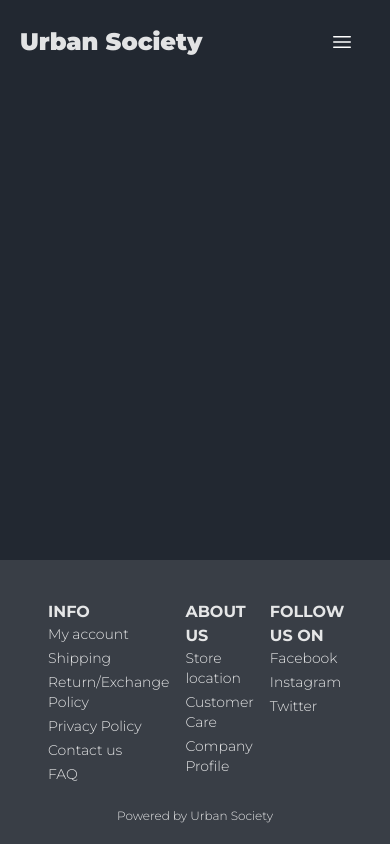
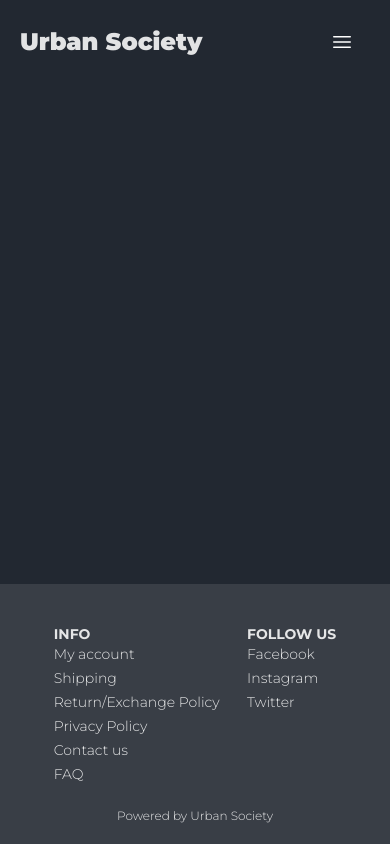
Before and after one commit to tedhn/urban-society, a React (Vite) app: page /search in a window 390 px wide. Built offline with nearby package versions, Linux system fonts and the light colour scheme.

Commit message:
fixed mobile

```diff
--- a/custom.d.ts
+++ b/custom.d.ts
@@ -41,7 +41,7 @@ interface cartContextType {
 		shoeSize,
 		image,
 	}: cartItemsTypes) => void;
-	removeFromCart: (name: string, shoeSize) => void;
+	removeFromCart: (name: string, shoeSize : number) => void;
 
 	checkIsInCart: (name: string) => boolean;
 }
--- a/src/components/footer/Footer.tsx
+++ b/src/components/footer/Footer.tsx
@@ -6,52 +6,34 @@ const Footer = () => {
 			<div className='container mx-auto p-5 '>
 				<div className='flex justify-around p-5'>
 					<ul>
-						<h3 className='px-2 text-base font-bold uppercase'>Info</h3>
+						<h3 className='px-1 text-sm font-bold lg:text-base  uppercase'>
+							Info
+						</h3>
 
-						<li className='footer-link'>
-							My account
-						</li>
-						<li className='footer-link'>
-							Shipping
-						</li>
-						<li className='footer-link'>
-							Return/Exchange Policy
-						</li>
-						<li className='footer-link'>
-							Privacy Policy
-						</li>
-						<li className='footer-link'>
-							Contact us
-						</li>
-						<li className='footer-link'>
-							FAQ
-						</li>
+						<li className='footer-link'>My account</li>
+						<li className='footer-link'>Shipping</li>
+						<li className='footer-link'>Return/Exchange Policy</li>
+						<li className='footer-link'>Privacy Policy</li>
+						<li className='footer-link'>Contact us</li>
+						<li className='footer-link'>FAQ</li>
+					</ul>
+					<ul className='hidden lg:block'>
+						<h3 className='px-1 text-sm font-bold lg:text-base  uppercase '>
+							About us
+						</h3>
+
+						<li className='footer-link'>Store location</li>
+						<li className='footer-link'>Customer Care</li>
+						<li className='footer-link'>Company Profile</li>
 					</ul>
 					<ul>
-						<h3 className='px-2 text-base font-bold uppercase'>About us</h3>
+						<h3 className='px-1 text-sm font-bold lg:text-base  uppercase'>
+							Follow Us
+						</h3>
 
-						<li className='footer-link'>
-							Store location
-						</li>
-						<li className='footer-link'>
-							Customer Care
-						</li>
-						<li className='footer-link'>
-							Company Profile
-						</li>
-					</ul>
-					<ul>
-						<h3 className='px-2 text-base font-bold uppercase'>Follow Us on</h3>
-
-						<li className='footer-link'>
-							Facebook
-						</li>
-						<li className='footer-link'>
-							Instagram
-						</li>
-						<li className='footer-link'>
-							Twitter
-						</li>
+						<li className='footer-link'>Facebook</li>
+						<li className='footer-link'>Instagram</li>
+						<li className='footer-link'>Twitter</li>
 					</ul>
 				</div>
 				<p className='font-light text-xs text-center'>
--- a/src/index.css
+++ b/src/index.css
@@ -39,6 +39,6 @@
 
 @layer components {
   .footer-link {
-    @apply hoverBackgroundEffect px-2 rounded-md font-light text-sm mb-1 cursor-pointer hover:underline
+    @apply hoverBackgroundEffect px-1 lg:px-2 rounded-md font-light text-sm mb-1 cursor-pointer hover:underline
   }
 }
--- a/src/pages/cart/Cart.tsx
+++ b/src/pages/cart/Cart.tsx
@@ -25,55 +25,27 @@ const Cart: React.FC = () => {
 						{cartItems.map((item, index) => {
 							return (
 								<div
-									className='flex justify-evenly items-center gap-4 lg:gap-20'
+									className='flex justify-evenly items-center gap-4 lg:justify-center lg:gap-20'
 									key={index}>
-									<div className='w-16 h-16'>
+									<div className='w-10 grow md:grow-0 lg:w-16'>
 										<img className='object-fit' src={item.image} alt='404' />
 									</div>
 
-									<div className='flex flex-col justify-start items-start lg:flew-row'>
-										<p className='font-medium text-sm grow text-ellipsis text-left'>
+									<div className='flex grow flex-col justify-start items-start lg:flex-row lg:grow lg:justify-between'>
+										<p className='text-left text-ellipsis w-[100px] overflow-hidden whitespace-nowrap lg:w-52 lg:text-lg'>
 											{item.name}
 										</p>
-										<p className='font-medium text-sm '>
-											Shoe Size : {item.shoeSize}
+										<p className='font-medium text-sm  lg:text-lg'>
+											Shoe Size :{" "}
+											<span className='font-light'>{item.shoeSize}</span>
 										</p>
+										<div className='font-medium text-sm lg:text-lg'>
+											Quantity :{" "}
+											<span className='font-light'> {item.quantity}</span>
+										</div>
 									</div>
 
-									<div className='flex flex-col-reverse justify-center items-center lg:flex-row gap-1'>
-										<button>
-											<svg
-												xmlns='http://www.w3.org/2000/svg'
-												viewBox='0 0 20 20'
-												className='hoverBackgroundEffect rounded-md h-5 w-5'
-												onClick={() => updateCart(item.name, item.quantity - 1)}
-												fill='currentColor'>
-												<path
-													fillRule='evenodd'
-													d='M3 10a1 1 0 011-1h12a1 1 0 110 2H4a1 1 0 01-1-1z'
-													clipRule='evenodd'
-												/>
-											</svg>
-										</button>
-										<div className='font-medium text-lg mx-5'>
-											{item.quantity}
-										</div>
-										<button>
-											<svg
-												xmlns='http://www.w3.org/2000/svg'
-												viewBox='0 0 20 20'
-												className='hoverBackgroundEffect rounded-md h-5 w-5'
-												onClick={() => updateCart(item.name, item.quantity + 1)}
-												fill='currentColor'>
-												<path
-													fillRule='evenodd'
-													d='M10 3a1 1 0 011 1v5h5a1 1 0 110 2h-5v5a1 1 0 11-2 0v-5H4a1 1 0 110-2h5V4a1 1 0 011-1z'
-													clipRule='evenodd'
-												/>
-											</svg>
-										</button>
-									</div>
-									<p>${item.price * item.quantity}</p>
+									<p className="font-medium lg:text-lg">${item.price * item.quantity}</p>
 
 									<button
 										className='bg-danger px-4 py-2 rounded-md font-bold hover:-translate-x-[2px] hover:-translate-y-[2px] hover:shadow-md transition-transform'
--- a/src/pages/productDetails/ProductDetails.tsx
+++ b/src/pages/productDetails/ProductDetails.tsx
@@ -25,7 +25,7 @@ const ProductDetails = () => {
 	const navigate = useNavigate();
 	const params = useParams();
 
-	const { addToCart, checkIsInCart } = useContext(
+	const { cartItems , addToCart, checkIsInCart } = useContext(
 		CartContext
 	) as cartContextType;
 	const { addToWishlist, isInWishlist, removeFromWishlist } = useContext(
@@ -65,7 +65,6 @@ const ProductDetails = () => {
 		const relatedProductData = await getRandomShoes(5);
 
 		setIsLiked(isInWishlist(shoeData.name));
-		// setIsInCart()
 		setIsInCart(checkIsInCart(shoeData.name));
 
 		setShoe(shoeData);
@@ -80,8 +79,11 @@ const ProductDetails = () => {
 		window.scrollTo(0, 0);
 	};
 
+
 	const handleAddToCart = () => {
 		notify("Added to Cart", "🛒");
+
+		setIsInCart(true)
 
 		addToCart({
 			name: shoe.name,
@@ -102,7 +104,7 @@ const ProductDetails = () => {
 			notify("Added to Wishlist", "❤️");
 		} else {
 			removeFromWishlist(shoe.name);
-			notify("Removed from Wishlist", "a");
+			notify("Removed from Wishlist", "❤️");
 		}
 
 		setIsLiked(!isLiked);
@@ -112,13 +114,13 @@ const ProductDetails = () => {
 		<div className='container mx-auto py-20'>
 			{shoe.name !== "" ? (
 				<>
-					<div className='flex flex-col justify-center items-center gap-20 pb-16 lg:pb-32 lg:flex-row'>
-						<div className='flex flex-col-reverse items-center gap-3 lg:flex-row'>
-							<div className='flex justify-center lg:justify-start lg:flex-col gap-3'>
+					<div className='flex flex-col justify-center items-center gap-16 lg:gap-20 pb-16 lg:pb-32 lg:flex-row'>
+						<div className='flex flex-col-reverse items-center gap-2 lg:gap-3 lg:flex-row'>
+							<div className='flex justify-center gap-2 lg:justify-start lg:flex-col lg:gap-3'>
 								{images.map((image, index) => {
 									return (
 										<img
-											className='w-12 h-12 brightness-50 hover:brightness-100 cursor-pointer'
+											className='w-10 h-10 lg:w-12 lg:h-12 brightness-50 hover:brightness-100 cursor-pointer'
 											onMouseEnter={() => setDisplayImage(image)}
 											onMouseOut={() => setDisplayImage(shoe.imageUrl)}
 											src={image}
@@ -129,7 +131,7 @@ const ProductDetails = () => {
 								})}
 							</div>
 
-							<div className='w-96 h-96'>
+							<div className='w-56 h-56 md:w-64 md:h-64 lg:w-96 lg:h-96'>
 								<img
 									className='w-full h-full object-cover'
 									src={displayImage}
@@ -138,8 +140,8 @@ const ProductDetails = () => {
 							</div>
 						</div>
 
-						<div className='flex flex-col gap-3'>
-							<h2 className='font-bold text-2xl lg:text-5xl text-wrap'>
+						<div className='flex flex-col gap-2 lg:gap-3 p-5'>
+							<h2 className='font-bold text-xl lg:text-5xl text-wrap'>
 								{shoe.name}
 							</h2>
 							<p className='font-light text-sm max-w-md'>{shoe.description}</p>
@@ -148,18 +150,18 @@ const ProductDetails = () => {
 							<p className='font-medium text-sm'>
 								Shoe Size : {selectedShoeSize}
 							</p>
-							<ul className='flex gap-3'>
+							<ul className='flex gap-2 lg:gap-3 flex-wrap'>
 								{shoeSizes.map((shoeSize, index) => {
 									return selectedShoeSize === shoeSize ? (
 										<li
-											className='bg-offwhite text-xl text-darkgrey font-medium rounded-md p-2 cursor-pointer'
+											className='bg-offwhite p-1 lg:text-xl text-darkgrey font-medium rounded-md lg:p-2 cursor-pointer'
 											key={index}
 											onClick={() => setShoeSize(shoeSize)}>
 											{shoeSize}
 										</li>
 									) : (
 										<li
-											className='bg-offwhite text-xl text-darkgrey font-medium rounded-md p-2 cursor-pointer brightness-50'
+											className='bg-offwhite  p-1 lg:text-xl text-darkgrey font-medium rounded-md lg:p-2 cursor-pointer brightness-50'
 											key={index}
 											onClick={() => setShoeSize(shoeSize)}>
 											{shoeSize}
@@ -177,7 +179,7 @@ const ProductDetails = () => {
 									</button>
 								) : (
 									<>
-										<div className='flex gap-1 '>
+										<div className='flex gap-1 flex-wrap'>
 											<button>
 												<svg
 													xmlns='http://www.w3.org/2000/svg'
@@ -192,7 +194,7 @@ const ProductDetails = () => {
 													/>
 												</svg>
 											</button>
-											<div className='font-medium text-2xl mx-5 w-5 text-center'>
+											<div className='font-medium mx-2 lg:text-2xl lg:mx-5 w-5 text-center'>
 												{quantity}
 											</div>
 											<button>
@@ -267,7 +269,7 @@ const ProductDetails = () => {
 					<div className=' flex flex-col gap-5 items-center'>
 						<h2 className='font-bold text-xl'>Related Products</h2>
 
-						<div className='flex flex-wrap justify-center gap-20 p-20 lg:p-0 lg:py-20'>
+						<div className='flex flex-wrap justify-center gap-10 py-10 lg:justify-center lg:gap-20  lg:p-0 lg:py-20'>
 							{relatedProducts.map((record) => (
 								<Card shoe={record.fields} key={record.id} id={record.id} />
 							))}
--- a/src/pages/search/Search.tsx
+++ b/src/pages/search/Search.tsx
@@ -27,7 +27,7 @@ const Search: React.FC<propTypes> = ({ results }) => {
 
 	return (
 		<div className='container mx-auto px-4 text-center bg-darkgrey flex flex-col'>
-			<div className='mt-10 font-bold text-5xl mb-10'>
+			<div className='my-10 font-bold lg:text-5xl '>
 				{searchQuery === ""
 					? "Search Results"
 					: `Search Results : ${searchQuery}`}
--- a/src/pages/wishlist/Wishlist.tsx
+++ b/src/pages/wishlist/Wishlist.tsx
@@ -1,6 +1,7 @@
 import React, { useContext } from "react";
 import { cartContextType, wishlistContextType } from "../../../custom";
 import { WishlistContext, CartContext } from "../../useContext";
+import { notify } from "../../util";
 
 const Wishlist = () => {
 	const { wishlistItems, removeFromWishlist } = useContext(
@@ -17,31 +18,50 @@ const Wishlist = () => {
 					<>
 						{wishlistItems.map((item, index) => {
 							return (
-								<div className='flex justify-center items-center' key={index}>
-									<div className='w-16'>
-										<img
-											className=' w-full object-cover'
-											src={item.image}
-											alt='404'
-										/>
+								<div
+									className='flex justify-evenly gap-4 lg:justify-center   lg:gap-20 items-center'
+									key={index}>
+									<div className='w-10 grow md:grow-0 lg:w-16'>
+										<img className='object-fit' src={item.image} alt='404' />
 									</div>
 
-									<p className='grow text-left mx-5'>{item.name}</p>
-									<p className=' mx-5'>${item.price}</p>
+									<p className='text-left text-ellipsis w-[100px] overflow-hidden whitespace-nowrap lg:w-52 lg:text-2xl'>
+										{item.name}
+									</p>
+									<p className='font-medium text-sm  lg:text-2xl'>
+										${item.price}
+									</p>
 
-									<div className='flex gap-5'>
+									<div className='gap-4 hidden lg:flex'>
 										<button
 											className='px-4 py-2 font-medium  bg-danger rounded-sm hover:-translate-x-[2px] hover:-translate-y-[2px] hover:shadow-md transition-transform'
 											onClick={() => removeFromWishlist(item.name)}>
-											X
+											Remove
 										</button>
 										<button
 											className='px-4 py-2 font-medium text-center text-darkgrey bg-gold rounded-sm hover:-translate-x-[2px] hover:-translate-y-[2px] hover:shadow-md transition-transform'
-											onClick={() =>
-												addToCart({ ...item, shoeSize: 40, quantity: 1 })
-											}>
+											onClick={() => {
+												notify("Added to Cart", "🛒");
+												addToCart({ ...item, shoeSize: 40, quantity: 1 });
+											}}>
 											Add to Cart
 										</button>
+									</div>
+
+									<div className='block lg:hidden'>
+										<svg
+											xmlns='http://www.w3.org/2000/svg'
+											fill='none'
+											viewBox='0 0 24 24'
+											strokeWidth={1.5}
+											stroke='currentColor'
+											className='w-6 h-6'>
+											<path
+												strokeLinecap='round'
+												strokeLinejoin='round'
+												d='M12 6.75a.75.75 0 110-1.5.75.75 0 010 1.5zM12 12.75a.75.75 0 110-1.5.75.75 0 010 1.5zM12 18.75a.75.75 0 110-1.5.75.75 0 010 1.5z'
+											/>
+										</svg>
 									</div>
 								</div>
 							);
--- a/src/useContext/cartContext/index.tsx
+++ b/src/useContext/cartContext/index.tsx
@@ -1,5 +1,6 @@
 import React, { useState } from "react";
 import { cartContextType, cartItemsTypes } from "../../../custom";
+import { notify } from "../../util";
 
 interface propTypes {
 	children: React.ReactNode;
@@ -15,7 +16,7 @@ const CartContextProvider: React.FC<propTypes> = ({ children }) => {
 
 		const updatedItem = newCartItems.filter((item) => name === item.name)[0];
 
-    //need help on this part
+		//need help on this part
 		// problem : state does not update on click but the data changes
 		// problem : how to remove item from array if < 0
 
@@ -42,12 +43,10 @@ const CartContextProvider: React.FC<propTypes> = ({ children }) => {
 	};
 
 	const removeFromCart = (name: string, shoeSize: number) => {
-		const newCartItems = cartItems;
 
-		const filteredCartItmes = newCartItems.filter(
-			(item) => item.name !== name && item.shoeSize === shoeSize
-		);
+		const filteredCartItmes = cartItems.filter((item) => item.name !== name);
 
+		notify("Removed from cart", "🛒");
 		setCartItems(filteredCartItmes);
 	};
 
--- a/src/useContext/wishlistContext/index.tsx
+++ b/src/useContext/wishlistContext/index.tsx
@@ -1,5 +1,6 @@
 import React, { useState } from "react";
 import { wishlistContextType, wishlistItemTypes } from "../../../custom";
+import { notify } from "../../util";
 
 interface propTypes {
 	children: React.ReactNode;
@@ -19,12 +20,11 @@ const WishlistContextProvider: React.FC<propTypes> = ({ children }) => {
 	};
 
 	const removeFromWishlist = (name: string) => {
-		const newWishlistItems = wishlistItems;
-
-		const filteredWishlistItmes = newWishlistItems.filter(
+		const filteredWishlistItmes = wishlistItems.filter(
 			(item) => item.name !== name
 		);
 
+			notify("Removed from Wishlist", "❤️");
 		setWishlistItems(filteredWishlistItmes);
 	};
 
```
